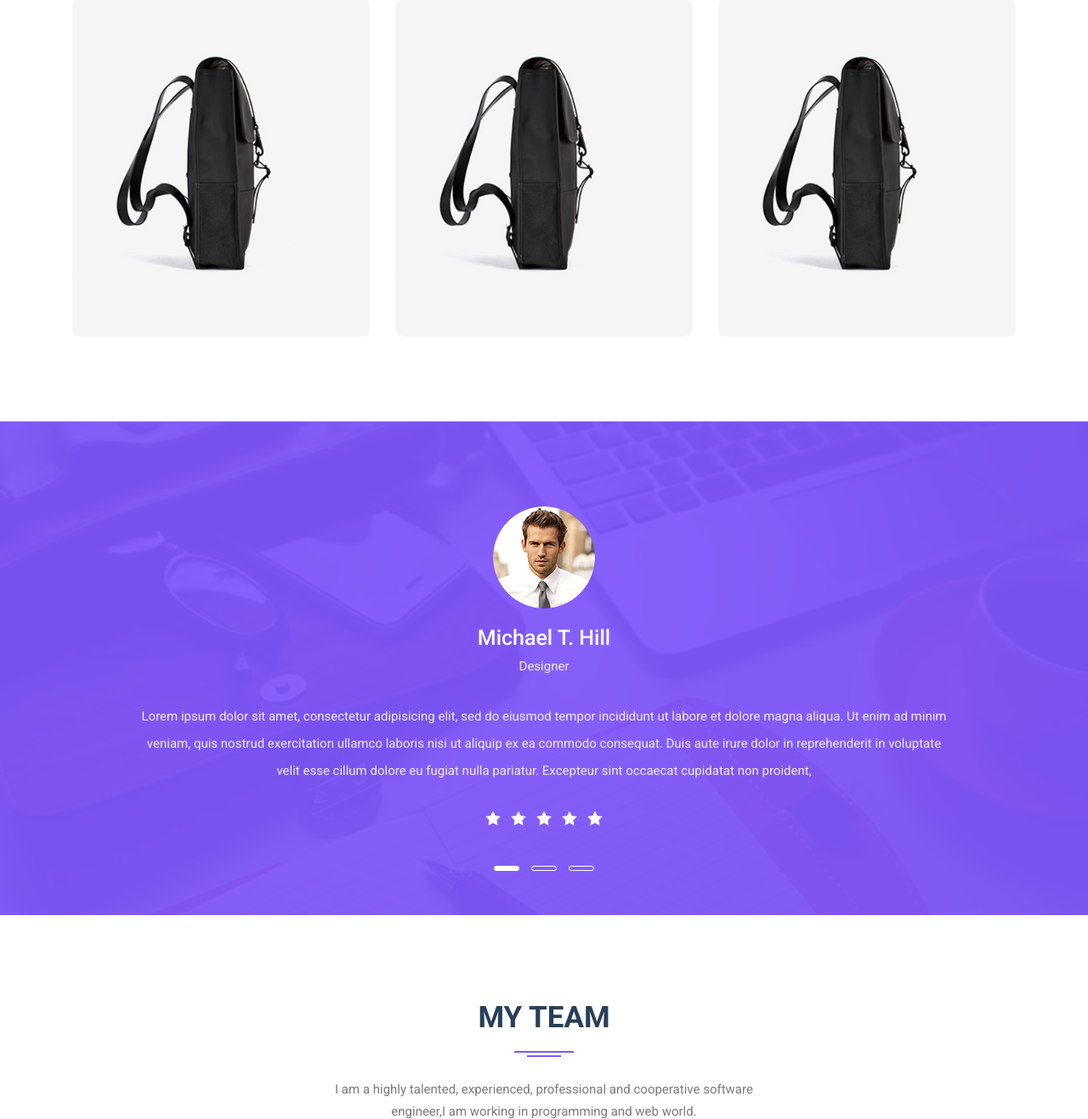
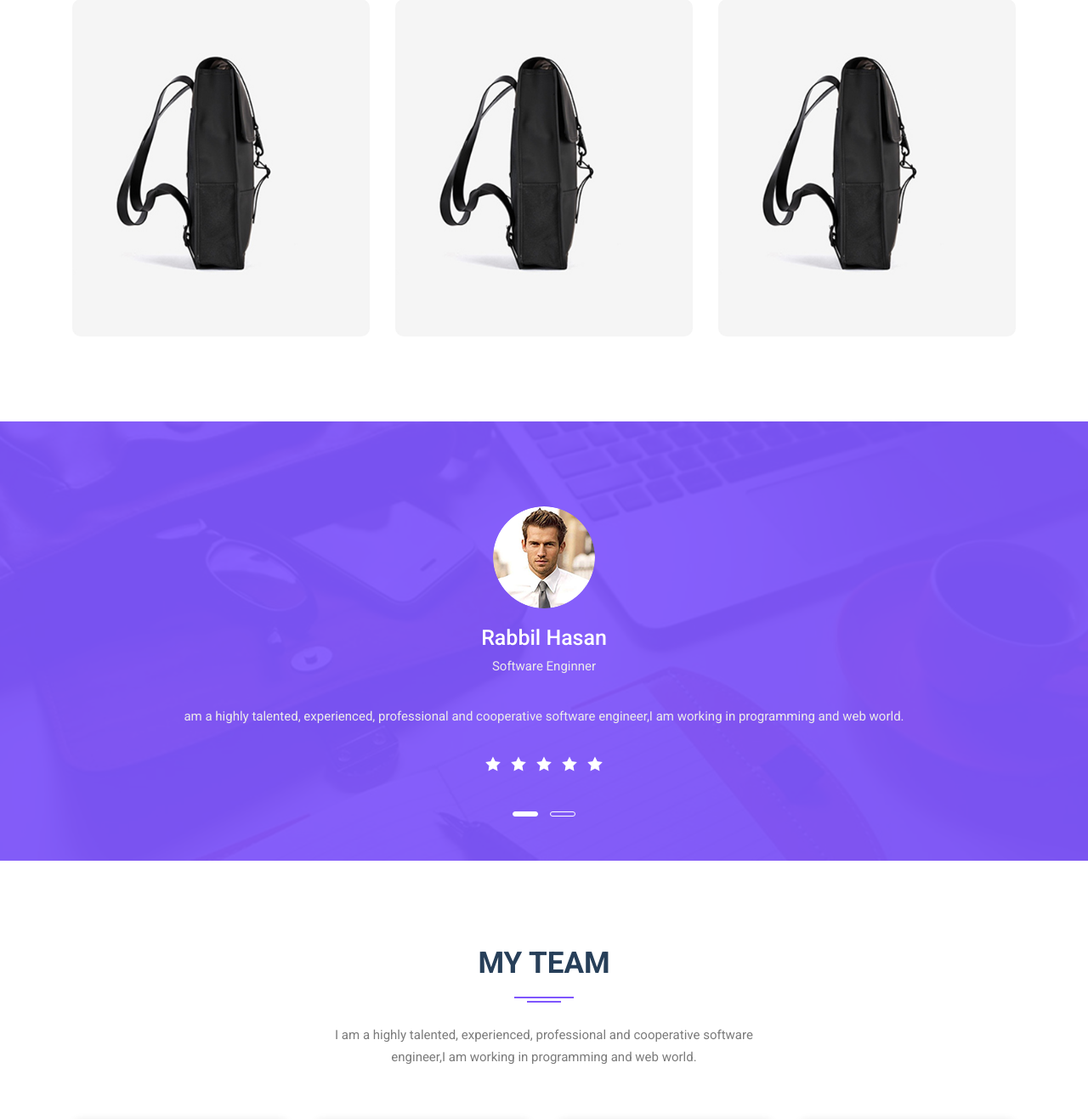
Before and after one commit to MuhummadJISHOHAG/Dynamic_Django_Portfolio, a Django app: page / in a window 1280 px wide. Shown: the part 4042-5359 px from the top of the page at 85% size. Run offline with Django 3.2, Linux system fonts and the light colour scheme; data comes from the database, SQL or seed files in the repository; both versions use the stored data as it was after the commit; some libraries are stand-ins or nearby versions.

Commit message:
Alhamdulliah I have Completed Clent Reviews Section

```diff
--- a/portfolio/templates/index.html
+++ b/portfolio/templates/index.html
@@ -273,15 +273,18 @@
 
         <!-- Feedback slider -->
         <div class="feedback-slider owl-carousel owl-theme">
+
+            {% for client in clientAll %}
+
                 <div class="single-feedback-item ptb-100">
                     <div class="feedback-text-content">
                         <div class="client-profile">
-                        <img src="assets/img/client-img.png" alt="">
-                        <h3>Michael T. Hill</h3>
-                        <p>Designer</p>
+                            <img src="{{client.client_image.url}}" alt="">
+                            <h3>{{client.title}}</h3>
+                            <p>{{client.profession}}</p>
                         </div>
 
-                    <p class="feedback-text">Lorem ipsum dolor sit amet, consectetur adipisicing elit, sed do eiusmod tempor incididunt ut labore et dolore magna aliqua. Ut enim ad minim veniam, quis nostrud exercitation ullamco laboris nisi ut aliquip ex ea commodo consequat. Duis aute irure dolor in reprehenderit in voluptate velit esse cillum dolore eu fugiat nulla pariatur. Excepteur sint occaecat cupidatat non proident, </p>
+                        <p class="feedback-text">{{client.description}}</p>
 
                         <ul>
                             <li>
@@ -303,65 +306,8 @@
                     </div>
                 </div>
 
-            <div class="single-feedback-item ptb-100">
-                <div class="feedback-text-content">
-                    <div class="client-profile">
-                        <img src="assets/img/client-img.png" alt="">
-                        <h3>Michael T. Hill</h3>
-                        <p>Designer</p>
-                    </div>
+            {% endfor %}
 
-                    <p class="feedback-text">Lorem ipsum dolor sit amet, consectetur adipisicing elit, sed do eiusmod tempor incididunt ut labore et dolore magna aliqua. Ut enim ad minim veniam, quis nostrud exercitation ullamco laboris nisi ut aliquip ex ea commodo consequat. Duis aute irure dolor in reprehenderit in voluptate velit esse cillum dolore eu fugiat nulla pariatur. Excepteur sint occaecat cupidatat non proident, </p>
-
-                    <ul>
-                        <li>
-                            <i class="icofont-star"></i>
-                        </li>
-                        <li>
-                            <i class="icofont-star"></i>
-                        </li>
-                        <li>
-                            <i class="icofont-star"></i>
-                        </li>
-                        <li>
-                            <i class="icofont-star"></i>
-                        </li>
-                        <li>
-                            <i class="icofont-star"></i>
-                        </li>
-                    </ul>
-                </div>
-            </div>
-
-            <div class="single-feedback-item ptb-100">
-                <div class="feedback-text-content">
-                    <div class="client-profile">
-                        <img src="assets/img/client-img.png" alt="">
-                        <h3>Michael T. Hill</h3>
-                        <p>Designer</p>
-                    </div>
-
-                    <p class="feedback-text">Lorem ipsum dolor sit amet, consectetur adipisicing elit, sed do eiusmod tempor incididunt ut labore et dolore magna aliqua. Ut enim ad minim veniam, quis nostrud exercitation ullamco laboris nisi ut aliquip ex ea commodo consequat. Duis aute irure dolor in reprehenderit in voluptate velit esse cillum dolore eu fugiat nulla pariatur. Excepteur sint occaecat cupidatat non proident, </p>
-
-                    <ul>
-                        <li>
-                            <i class="icofont-star"></i>
-                        </li>
-                        <li>
-                            <i class="icofont-star"></i>
-                        </li>
-                        <li>
-                            <i class="icofont-star"></i>
-                        </li>
-                        <li>
-                            <i class="icofont-star"></i>
-                        </li>
-                        <li>
-                            <i class="icofont-star"></i>
-                        </li>
-                    </ul>
-                </div>
-            </div>
         </div>
         <!-- End Feedback slider -->
 
--- a/portfolio/views.py
+++ b/portfolio/views.py
@@ -23,12 +23,15 @@ def index(request):
     skillAll=SkillModel.objects.all()
     serviceAll=ServicesModel.objects.all()
     handelAll=HandelModel.objects.all()
+    clientAll=ClientModel.objects.all()
 
     content={
         'homeAll':homeAll,
         'aboutAll':aboutAll,
         'skillAll':skillAll,
         'serviceAll':serviceAll,
-        'handelAll':handelAll
+        'handelAll':handelAll,
+        'clientAll':clientAll
+
     }
     return render(request,'index.html',content)
```
Also changed, not shown: db.sqlite3, media/Client/client-img.png (added), media/Client/client-img_aNisymJ.png (added). Lines whose indentation alone changed are shown as unchanged.
